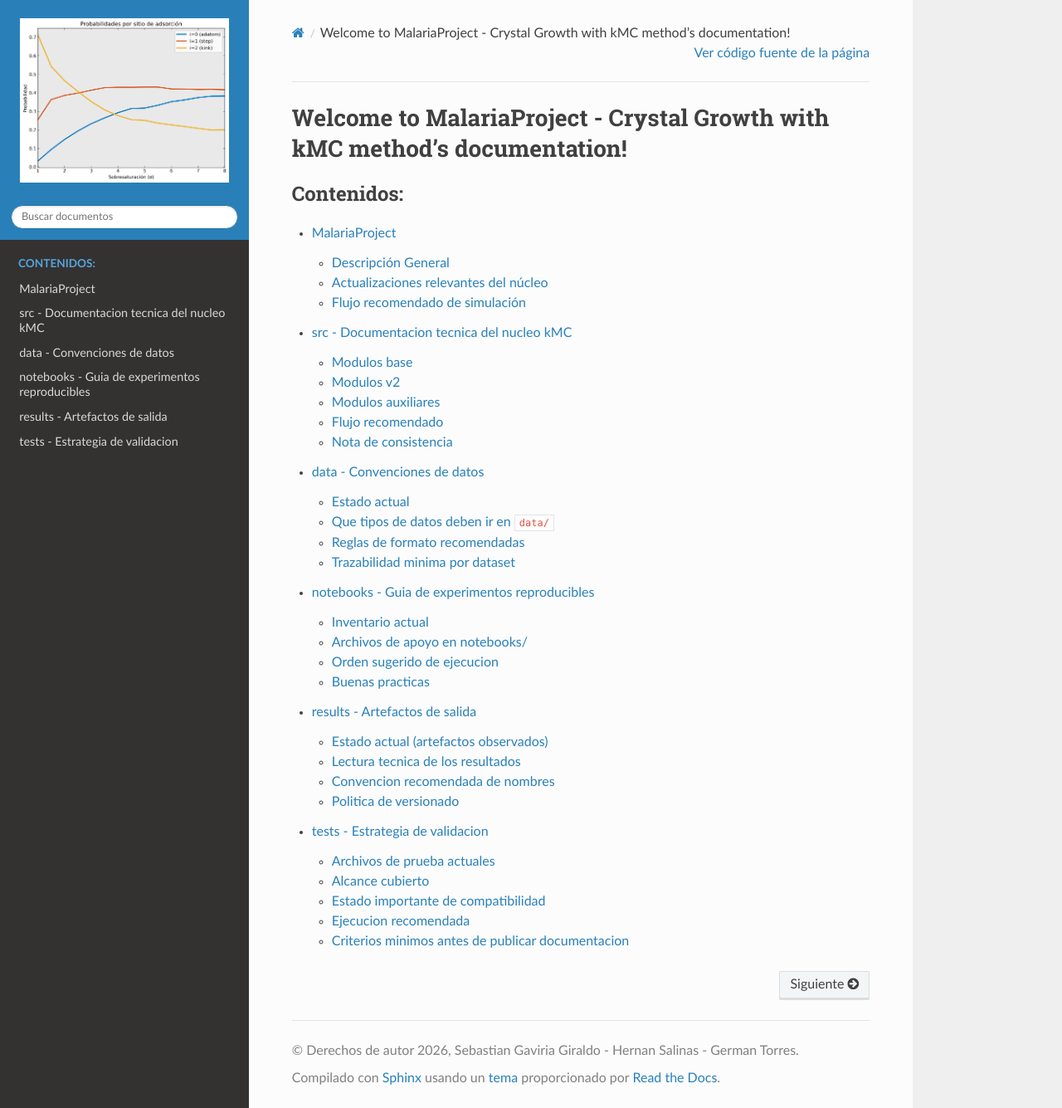
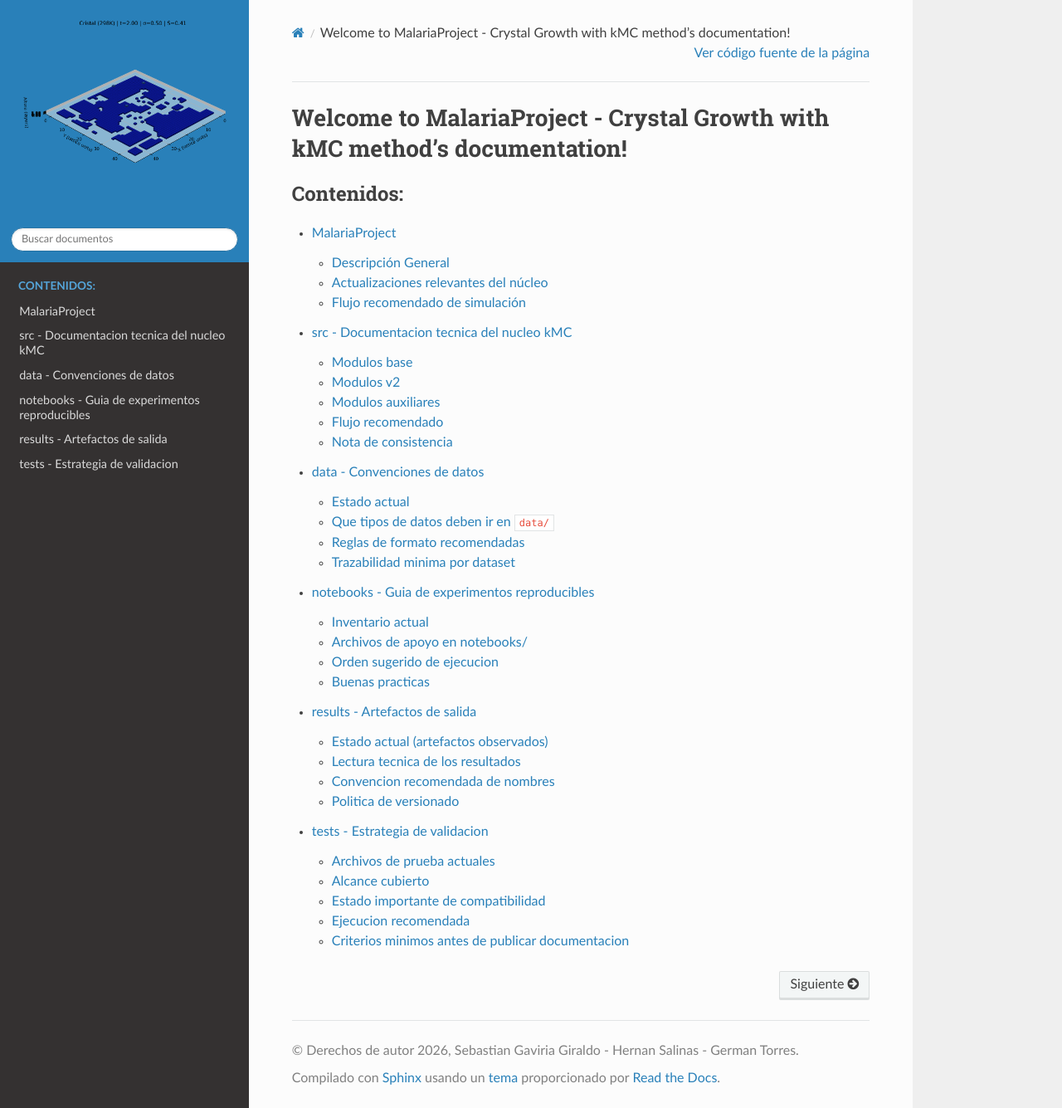
Before and after one commit to SebastGg99/MalariaProject, a Sphinx documentation site: the page built from docs/source/index.rst, in a window 1280 px wide and 1335 px high. Shown: the whole window at 83% size. Built offline with Sphinx 7.4.7 and the Read the Docs theme 3.1.0, drawn with Linux system fonts in a browser that asks for light colours.

Commit message:
Actualizando logo e icono de documentación

```diff
--- a/docs/source/conf.py
+++ b/docs/source/conf.py
@@ -42,4 +42,5 @@
 # html_theme = 'alabaster'
 html_static_path = ['_static']
 html_logo = '_static/logo.png'
+html_favicon = '_static/icono.ico'
 html_theme_options = {'logo_only': True}
```
Also changed, not shown: docs/source/_static/icono.ico (added), docs/source/_static/logo.png, 12 other files.
